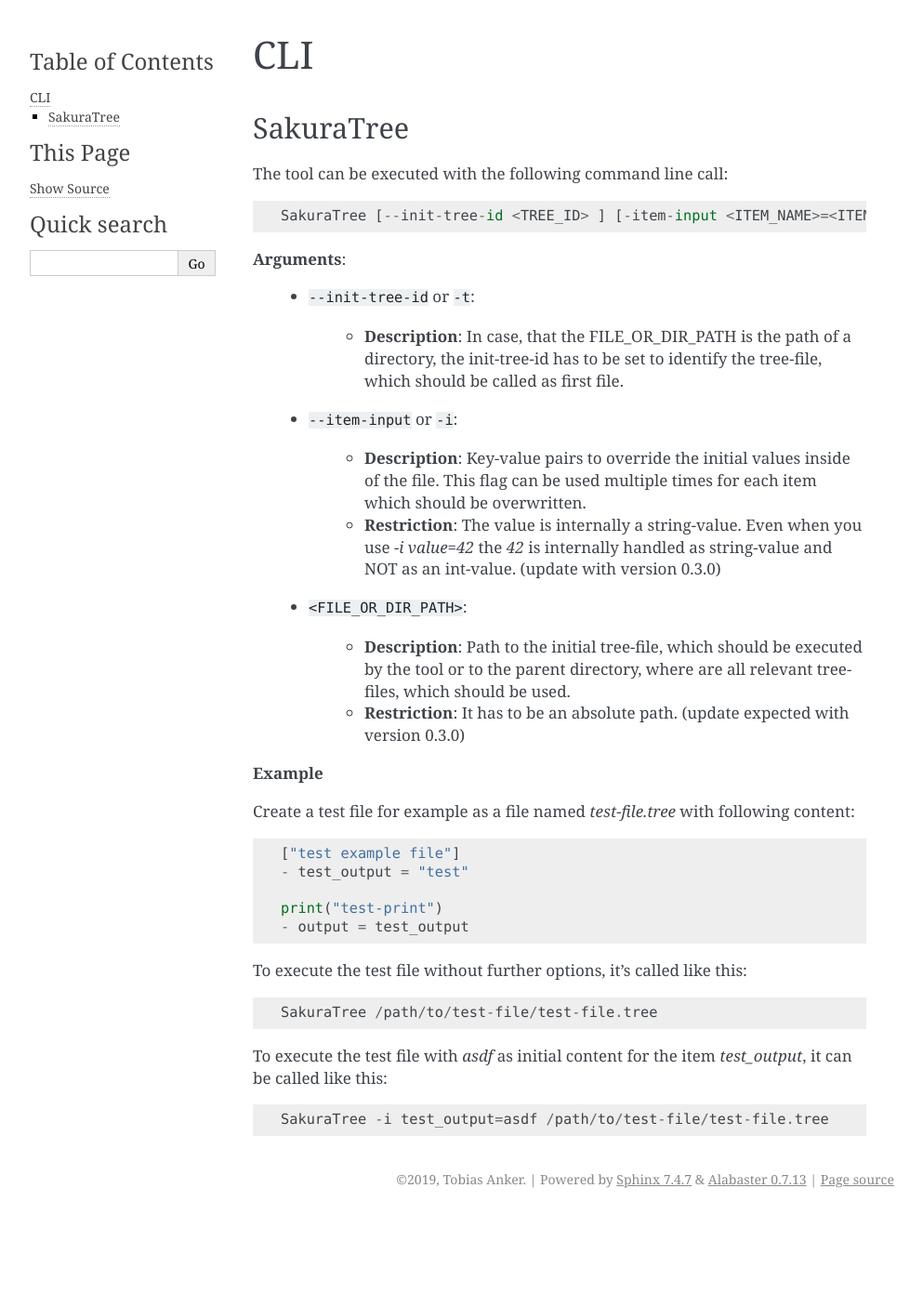
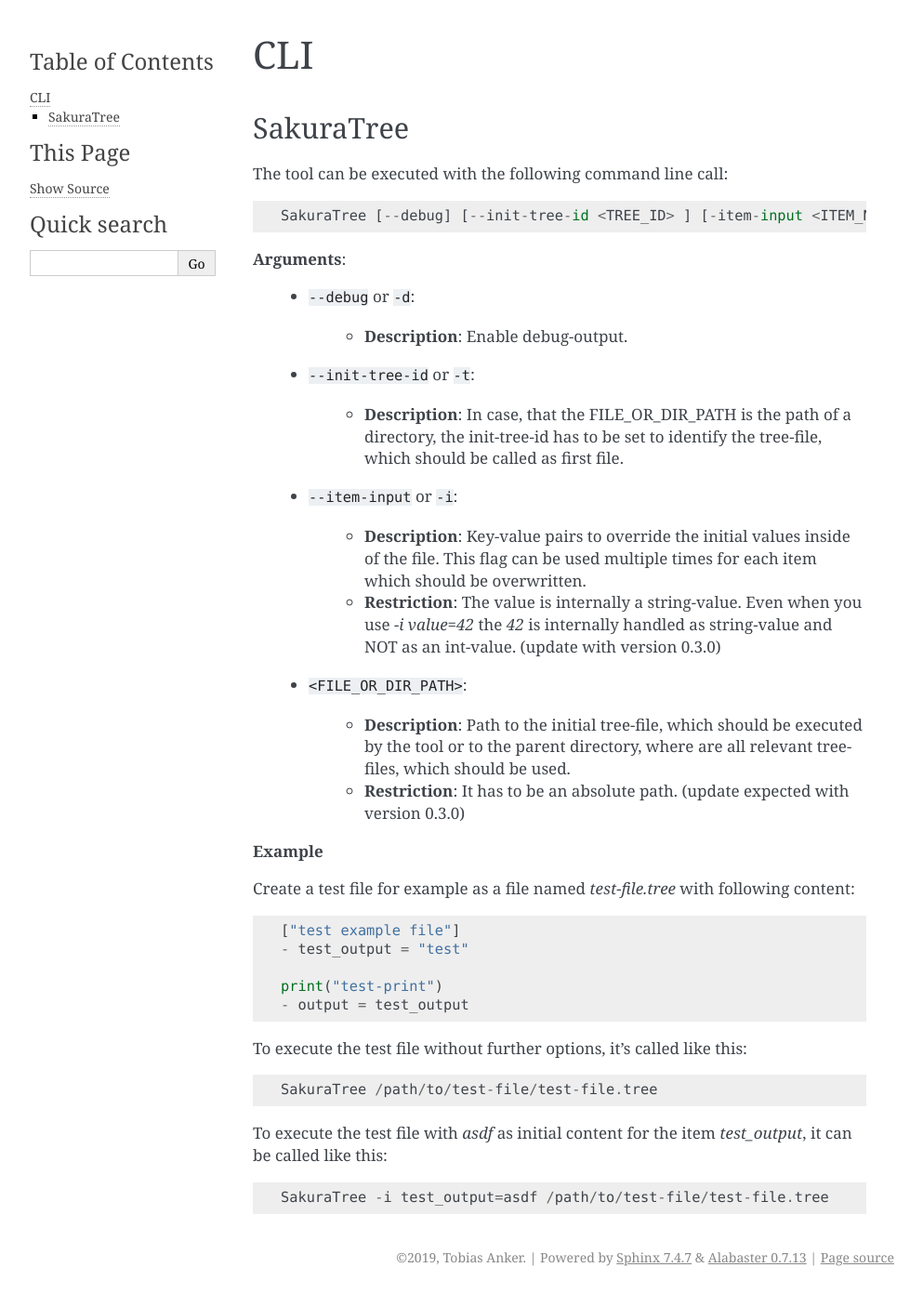
Before and after one commit to kitsudaiki/SakuraTree-Documentation, a Sphinx documentation site: the page built from source/cli.rst, in a window 1280 px wide. Shown: the whole page at 93% size, without its empty margins (148-1141 px from the left). Built offline with Sphinx 7.4.7, drawn with Linux system fonts in a browser that asks for light colours; before the commit the page ends 1308 px from its top, so only the background shows below that.

Commit message:
add debug-flag

```diff
--- a/source/cli.rst
+++ b/source/cli.rst
@@ -8,10 +8,14 @@
 
 ::
 
-    SakuraTree [--init-tree-id <TREE_ID> ] [-item-input <ITEM_NAME>=<ITEM_CONTENT>] <FILE_OR_DIR_PATH>
+    SakuraTree [--debug] [--init-tree-id <TREE_ID> ] [-item-input <ITEM_NAME>=<ITEM_CONTENT>] <FILE_OR_DIR_PATH>
 
 
 **Arguments**:
+
+    * ``--debug`` or ``-d``:
+
+        * **Description**: Enable debug-output.
 
     * ``--init-tree-id`` or ``-t``:
 
```
